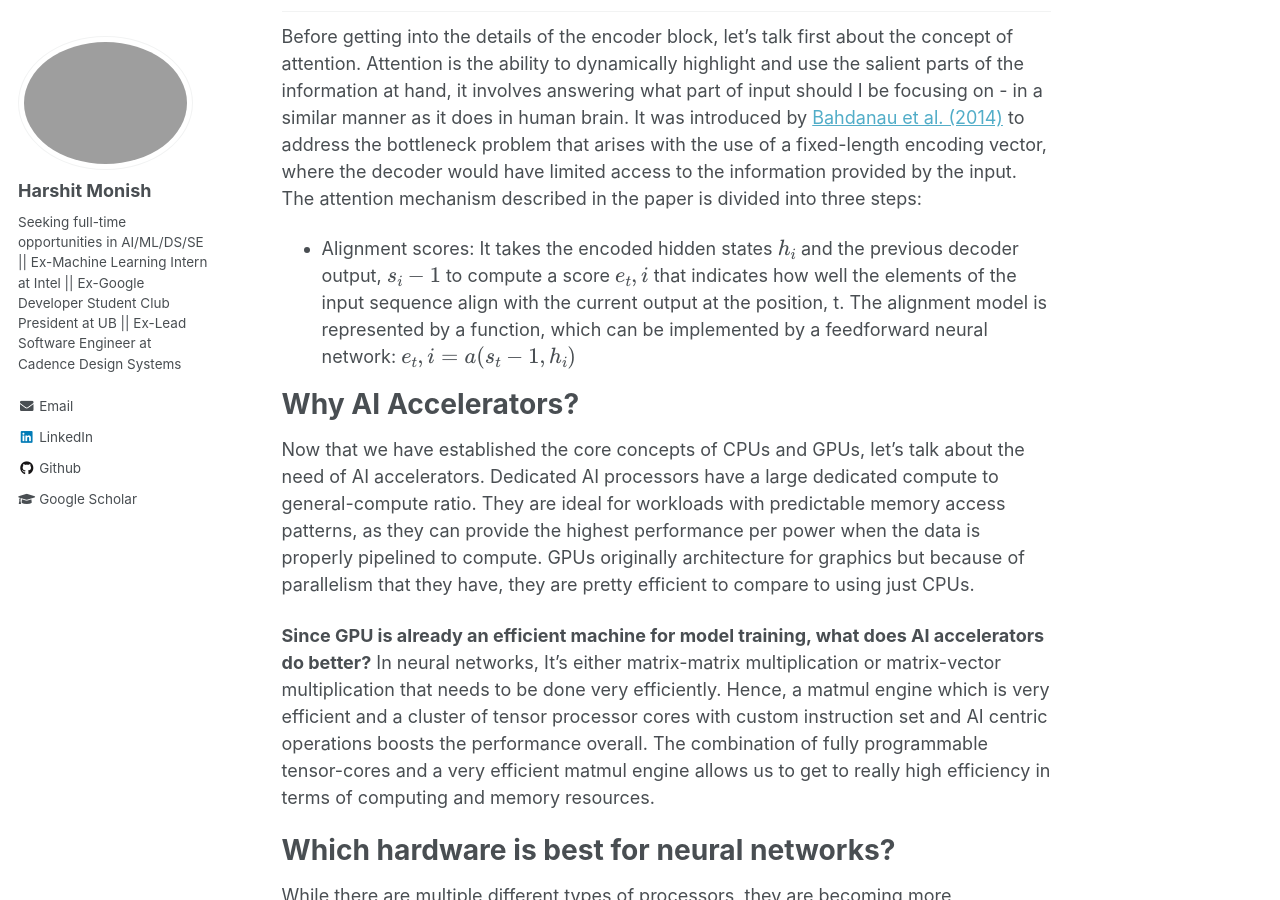
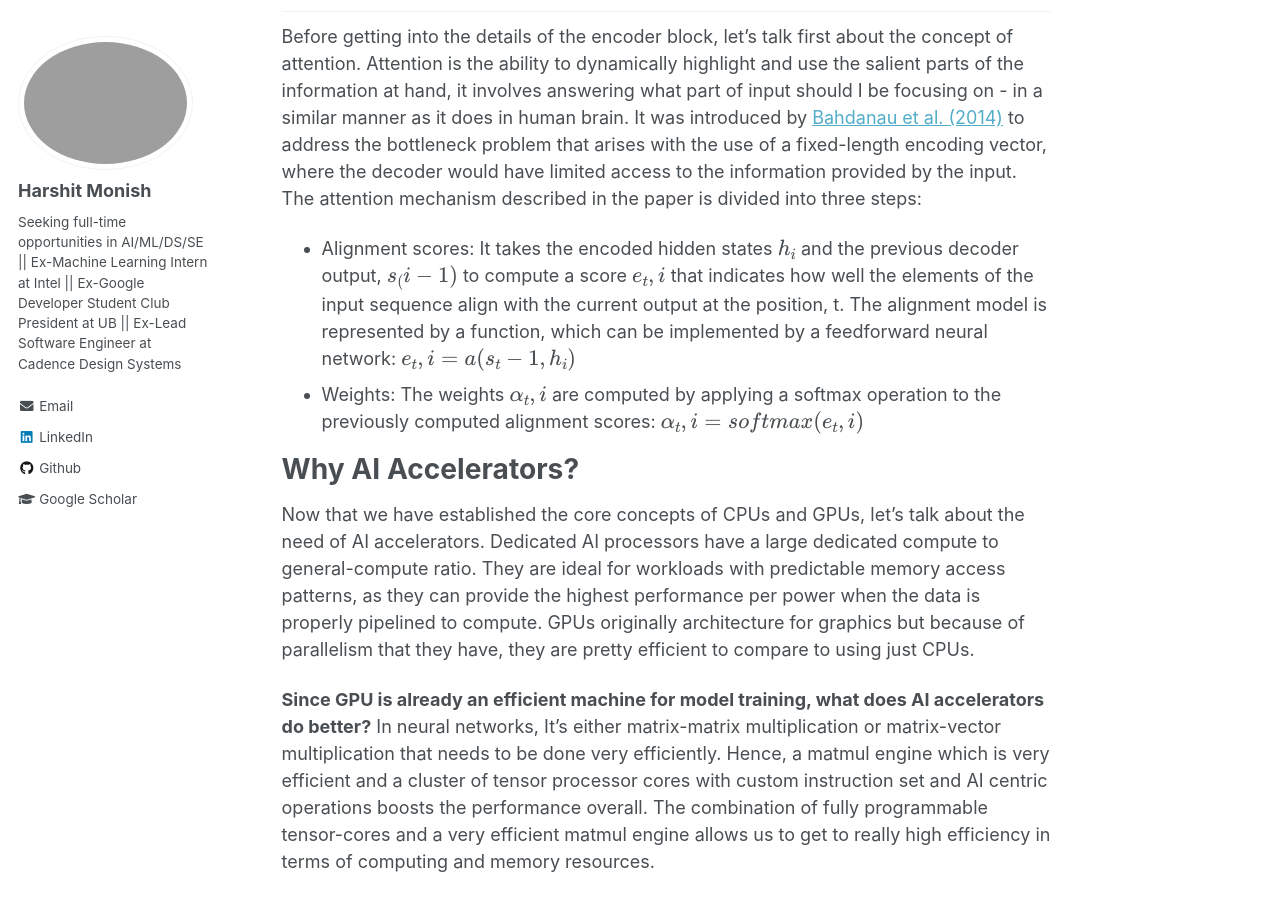
Before and after one commit to harshitmonish/harshitmonish.github.io, a Jekyll site: the page built from _posts/2022-10-01-blog-post-3.md, in a window 1280 px wide and 900 px high, scrolled down 2454 px. Built offline with Jekyll 4.4.1, drawn with Linux system fonts in a browser that asks for light colours; formulas are drawn with MathJax 3.

Commit message:
adding content

```diff
--- a/_posts/2022-10-01-blog-post-3.md
+++ b/_posts/2022-10-01-blog-post-3.md
@@ -27,7 +27,8 @@ First thing that we do is generate input embeddings of the text to map every wor
 
 ## Attention in Machine Learning ##
 Before getting into the details of the encoder block, let's talk first about the concept of attention. Attention is the ability to dynamically highlight and use the salient parts of the information at hand, it involves answering what part of input should I be focusing on - in a similar manner as it does in human brain. It was introduced by [Bahdanau et al. (2014)](https://arxiv.org/abs/1409.0473) to address the bottleneck problem that arises with the use of a fixed-length encoding vector, where the decoder would have limited access to the information provided by the input. The attention mechanism described in the paper is divided into three steps:
-* Alignment scores: It takes the encoded hidden states ${h_i}$ and the previous decoder output, ${s_i-1}$ to compute a score ${e_t,i}$ that indicates how well the elements of the input sequence align with the current output at the position, t. The alignment model is represented by a function, which can be implemented by a feedforward neural network: ${e_t,i} = a({s_t-1}, {h_i})$
+* Alignment scores: It takes the encoded hidden states ${h_i}$ and the previous decoder output, ${s_(i-1)}$ to compute a score ${e_t,i}$ that indicates how well the elements of the input sequence align with the current output at the position, t. The alignment model is represented by a function, which can be implemented by a feedforward neural network: ${e_t,i} = a({s_t-1}, {h_i})$
+* Weights: The weights ${\alpha_t,i}$ are computed by applying a softmax operation to the previously computed alignment scores: ${\alpha_t,i} = softmax({e_t,i})$
 
 Why AI Accelerators?
 ===
```
